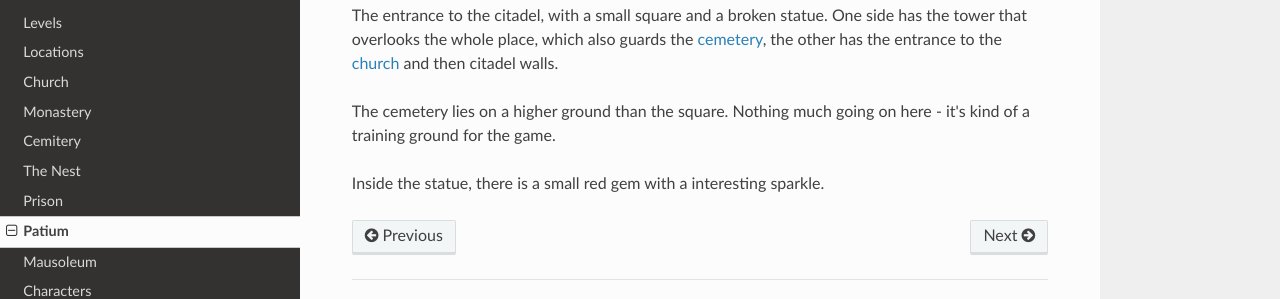
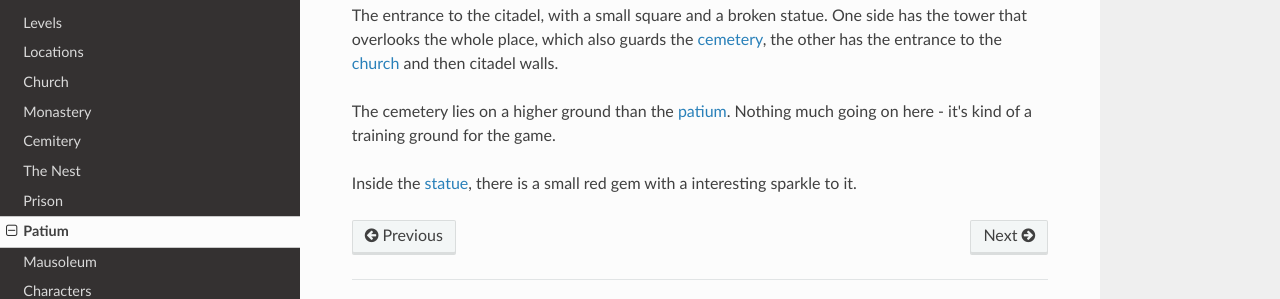
Before and after one commit to TheFakeMontyOnTheRun/noudar-core, an MkDocs documentation site: the page built from docs/patium.md, in a window 1280 px wide. Shown: the part 156-455 px from the top of the page. Built offline with MkDocs 1.6.1, drawn with Linux system fonts in a browser that asks for light colours; nearby versions of some CDN libraries; old or Windows-style settings are respelled for this version of MkDocs.

Commit message:
Add more details about the patium

```diff
--- a/docs/patium.md
+++ b/docs/patium.md
@@ -7,9 +7,9 @@ place, which also guards the [cemetery](cemetery.md), the
 other has the entrance to the [church](church.md) and then
 citadel walls.
 
-The cemetery lies on a higher ground than the square. Nothing
-much going on here - it's kind of a training ground for the
-game.
+The cemetery lies on a higher ground than the [patium](patium.md).
+Nothing much going on here - it's kind of a training ground
+for the game.
 
-Inside the statue, there is a small red gem with a
-interesting sparkle.
+Inside the [statue](statue.md), there is a small red gem
+with a interesting sparkle to it.
```
